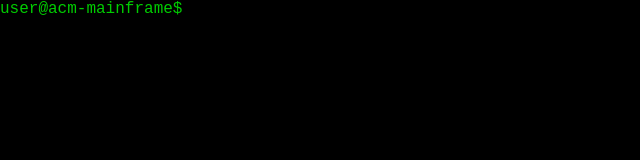
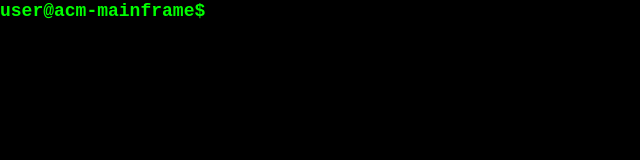
Before and after one commit to ACM-VIT/terminal-website, a React (Create React App) app: page / in a window 1280 px wide. Shown: the top 160 px of the page, without its empty margins (0-640 px from the left). Built offline with nearby package versions, Linux system fonts and the light colour scheme.

Commit message:
terminal kinda done

```diff
--- a/src/App.css
+++ b/src/App.css
@@ -19,12 +19,27 @@ input {
   font-family: inherit;
 }
 
-.command-input {
+.terminal-prompt {
+  color: #00ff00;
+  font-weight: bold;
+  font-size: 18px;
+  width: 10px;
+  /* animation: blink 1s infinite; */
+}
+
+.terminal-input {
+  background-color: black;
+  color: #00ff00;
+  font-family: monospace;
+  font-size: 18px;
   border: none;
   outline: none;
-  background-color: #000000;
-  color: #00cc00;
-  font-family: monospace;
+}
+
+@keyframes blink {
+  50% {
+    opacity: 0;
+  }
 }
 
 .App {
--- a/src/App.js
+++ b/src/App.js
@@ -1,4 +1,4 @@
-import React, { useState } from "react";
+import React, { useEffect, useState } from "react";
 import "./App.css";
 
 const colors = {
@@ -10,6 +10,12 @@ function App() {
   const [input, setInput] = useState("");
   const [history, setHistory] = useState([]);
   const [output, setOutput] = useState("");
+
+  const inputRef = React.useRef(null);
+
+  useEffect(() => {
+    inputRef.current.focus();
+  }, []);
 
   const handleInputChange = (event) => {
     setInput(event.target.value);
@@ -93,7 +99,7 @@ function App() {
   return (
     <div className="App">
       {history.map((item, index) => (
-        <div key={index}>
+        <div key={index} className="terminal-input">
           <span>user@acm-mainframe${item.command}</span>
           <br />
           <span>{item.output}</span>
@@ -102,16 +108,18 @@ function App() {
       ))}
 
       <form onSubmit={handleSubmit}>
-        <label>
+        <label className="terminal-prompt">
           <span>user@acm-mainframe$</span>
         </label>
         <input
-          className="command-input"
+          className="terminal-input"
           type="text"
+          ref={inputRef}
           value={input}
           onChange={handleInputChange}
         />
       </form>
+      <br />
     </div>
   );
 }
```
